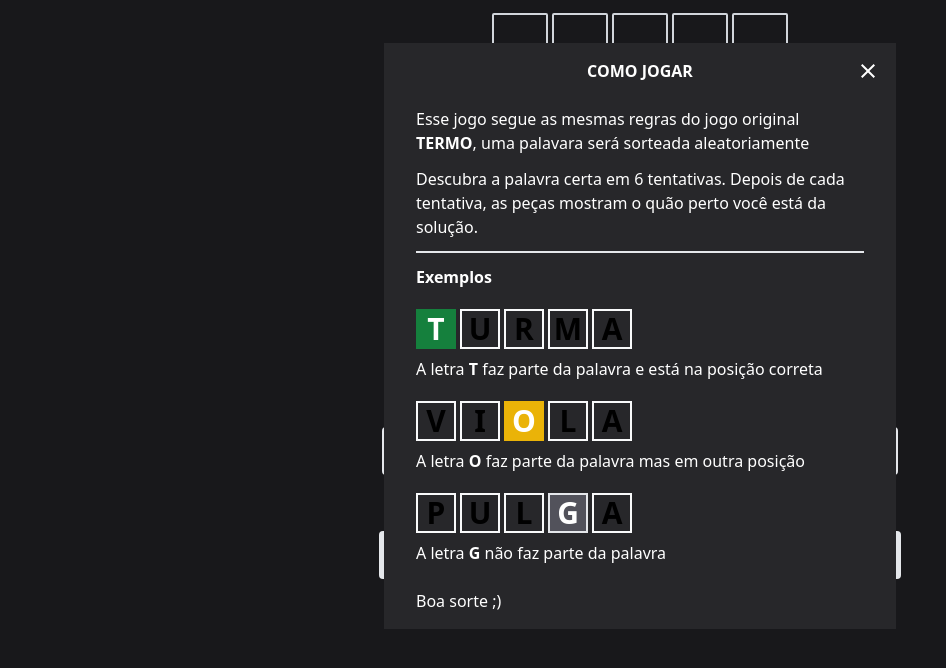
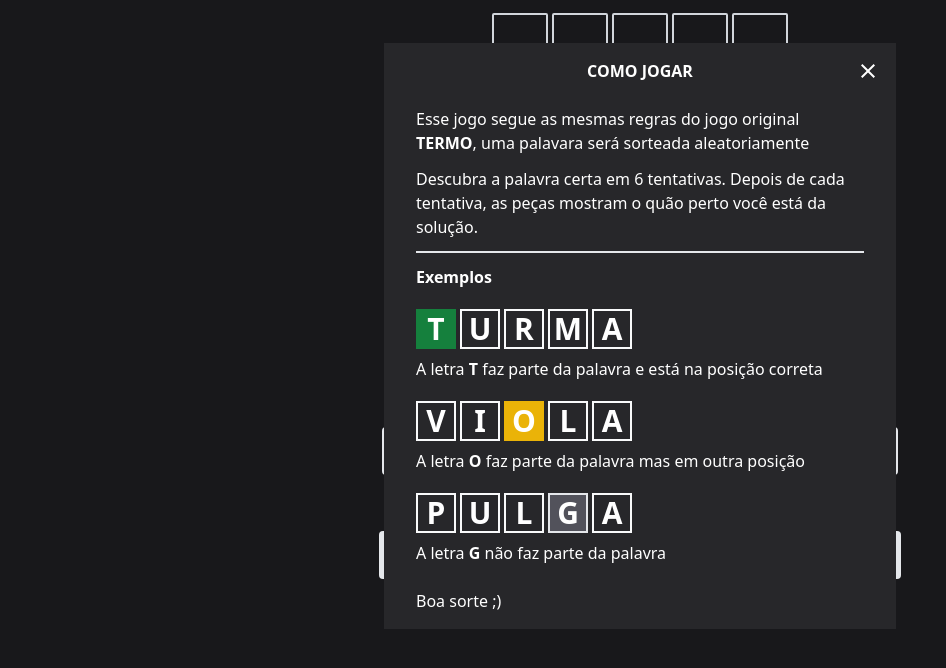
Before and after one commit to Gpocas/metro, a plain HTML site: page index.html in a window 1280 px wide. Both pictures are taken after a click on the icon 30 px from the left and 28 px from the top of the page. Shown: the part 64-732 px from the top of the page, without its empty margins (0-946 px from the left). Drawn offline with nearby package versions, Linux system fonts and the light colour scheme.

Commit message:
fix colors not show

```diff
--- a/index.html
+++ b/index.html
@@ -49,16 +49,16 @@
                       class="flex select-none items-center justify-center border-2 text-3xl font-bold uppercase h-10 w-10 bg-green-700 dark:bg-green-700 border-green-700 dark:border-green-100 text-white">
                       t</div>
                     <div
-                      class="flex select-none items-center justify-center border-2 text-3xl font-bold uppercase h-10 w-10 border-gray-50 dark:border-gray-100 text-black dark:text-white">
+                      class="flex select-none items-center justify-center border-2 text-3xl font-bold uppercase h-10 w-10 border-gray-50 dark:border-gray-100 text-white">
                       u</div>
                     <div
-                      class="flex select-none items-center justify-center border-2 text-3xl font-bold uppercase h-10 w-10 border-gray-50 dark:border-gray-100 text-black dark:text-white">
+                      class="flex select-none items-center justify-center border-2 text-3xl font-bold uppercase h-10 w-10 border-gray-50 dark:border-gray-100 text-white">
                       r</div>
                     <div
-                      class="flex select-none items-center justify-center border-2 text-3xl font-bold uppercase h-10 w-10 border-gray-50 dark:border-gray-100 text-black dark:text-white">
+                      class="flex select-none items-center justify-center border-2 text-3xl font-bold uppercase h-10 w-10 border-gray-50 dark:border-gray-100 text-white">
                       m</div>
                     <div
-                      class="flex select-none items-center justify-center border-2 text-3xl font-bold uppercase h-10 w-10 border-gray-50 dark:border-gray-100 text-black dark:text-white">
+                      class="flex select-none items-center justify-center border-2 text-3xl font-bold uppercase h-10 w-10 border-gray-50 dark:border-gray-100 text-white">
                       a</div>
                   </div>
                   <p>A letra <b>T</b> faz parte da palavra e está na posição correta</p>
@@ -66,19 +66,19 @@
                 <div>
                   <div class="mb-2 flex gap-1">
                     <div
-                      class="flex select-none items-center justify-center border-2 text-3xl font-bold uppercase h-10 w-10 border-gray-50 dark:border-gray-100 text-black dark:text-white">
+                      class="flex select-none items-center justify-center border-2 text-3xl font-bold uppercase h-10 w-10 border-gray-50 dark:border-gray-100 text-white">
                       v</div>
                     <div
-                      class="flex select-none items-center justify-center border-2 text-3xl font-bold uppercase h-10 w-10 border-gray-50 dark:border-gray-100 text-black dark:text-white">
+                      class="flex select-none items-center justify-center border-2 text-3xl font-bold uppercase h-10 w-10 border-gray-50 dark:border-gray-100 text-white">
                       i</div>
                     <div
                       class="flex select-none items-center justify-center border-2 text-3xl font-bold uppercase h-10 w-10 bg-yellow-500 dark:bg-yellow-500 border-yellow-500 dark:border-yellow-500 text-white">
                       o</div>
                     <div
-                      class="flex select-none items-center justify-center border-2 text-3xl font-bold uppercase h-10 w-10 border-gray-50 dark:border-gray-100 text-black dark:text-white">
+                      class="flex select-none items-center justify-center border-2 text-3xl font-bold uppercase h-10 w-10 border-gray-50 dark:border-gray-100 text-white">
                       l</div>
                     <div
-                      class="flex select-none items-center justify-center border-2 text-3xl font-bold uppercase h-10 w-10 border-gray-50 dark:border-gray-100 text-black dark:text-white">
+                      class="flex select-none items-center justify-center border-2 text-3xl font-bold uppercase h-10 w-10 border-gray-50 dark:border-gray-100 text-white">
                       a</div>
                   </div>
                   <p>A letra <b>O</b> faz parte da palavra mas em outra posição</p>
@@ -86,19 +86,19 @@
                 <div>
                   <div class="mb-2 flex gap-1">
                     <div
-                      class="flex select-none items-center justify-center border-2 text-3xl font-bold uppercase h-10 w-10 border-gray-50 dark:border-gray-100 text-black dark:text-white">
+                      class="flex select-none items-center justify-center border-2 text-3xl font-bold uppercase h-10 w-10 border-gray-50 dark:border-gray-100 text-white">
                       p</div>
                     <div
-                      class="flex select-none items-center justify-center border-2 text-3xl font-bold uppercase h-10 w-10 border-gray-50 dark:border-gray-100 text-black dark:text-white">
+                      class="flex select-none items-center justify-center border-2 text-3xl font-bold uppercase h-10 w-10 border-gray-50 dark:border-gray-100 text-white">
                       u</div>
                     <div
-                      class="flex select-none items-center justify-center border-2 text-3xl font-bold uppercase h-10 w-10 border-gray-50 dark:border-gray-100 text-black dark:text-white">
+                      class="flex select-none items-center justify-center border-2 text-3xl font-bold uppercase h-10 w-10 border-gray-50 dark:border-gray-100 text-white">
                       l</div>
                     <div
                       class="flex select-none items-center justify-center border-2 text-3xl font-bold uppercase h-10 w-10 bg-zinc-600 dark:bg-zinc-600 border-bg-zinc-600 dark:border-black-10 text-white">
                       g</div>
                     <div
-                      class="flex select-none items-center justify-center border-2 text-3xl font-bold uppercase h-10 w-10 border-gray-50 dark:border-gray-100 text-black dark:text-white">
+                      class="flex select-none items-center justify-center border-2 text-3xl font-bold uppercase h-10 w-10 border-gray-50 dark:border-gray-100 text-white">
                       a</div>
                   </div>
                   <p>A letra <b>G</b> não faz parte da palavra</p>
@@ -146,7 +146,7 @@
     <div id="gameboard" class="sm:py-20 sm:pb-28 md:py-10 lg:py-5 px-10 grid gap-y-1 items-center w-100 justify-center">
       <div v-for="(row, index1) in gameBoard" class="flex gap-1 w-fit">
         <div v-for="(cell, index2) in row"
-          class="sm:w-28 sm:h-28 sm:text-3xl smd:h-12 smd:w-12 smd:text-xl md:h-14 md:w-14 md:text-xl lg:w-14 lg:h-14 lg:text-xl grid place-items-center p-0 m-0 font-bold  rounded-sm text-black border-2 border-gray-300 dark:bg-zinc-800 dark:text-white">
+          class="sm:w-28 sm:h-28 sm:text-3xl smd:h-12 smd:w-12 smd:text-xl md:h-14 md:w-14 md:text-xl lg:w-14 lg:h-14 lg:text-xl grid place-items-center p-0 m-0 font-bold  rounded-sm text-white border-2 border-gray-300 dark:bg-zinc-800 dark:text-white">
           {{ cell || ' ' }}
         </div>
       </div>
@@ -157,7 +157,7 @@
     <div class="flex flex-col items-center  w-100 pb-5">
       <div class="flex gap-1 my-0.5 w-fit">
         <button v-for="l in line1" @click="key(l)"
-          class="sm:h-28 sm:w-20 sm:text-3xl smd:h-12 smd:w-10 smd:text-lg md:h-14 md:w-12 md:text-xl lg:w-12 lg:h-12 lg:text-base bg-gray-200 hover:bg-gray-300 dark:bg-zinc-400 dark:text-white dark:hover:bg-zinc-500  300 grid items-center rounded font-semibold cursor-pointer">
+          class="sm:h-28 sm:w-20 sm:text-3xl smd:h-12 smd:w-10 smd:text-lg md:h-14 md:w-12 md:text-xl lg:w-12 lg:h-12 lg:text-base bg-gray-200 hover:bg-gray-300 dark:bg-zinc-400 dark:text-white dark:hover:bg-zinc-500 grid items-center rounded font-semibold cursor-pointer">
           {{l}}
         </button>
 
```
